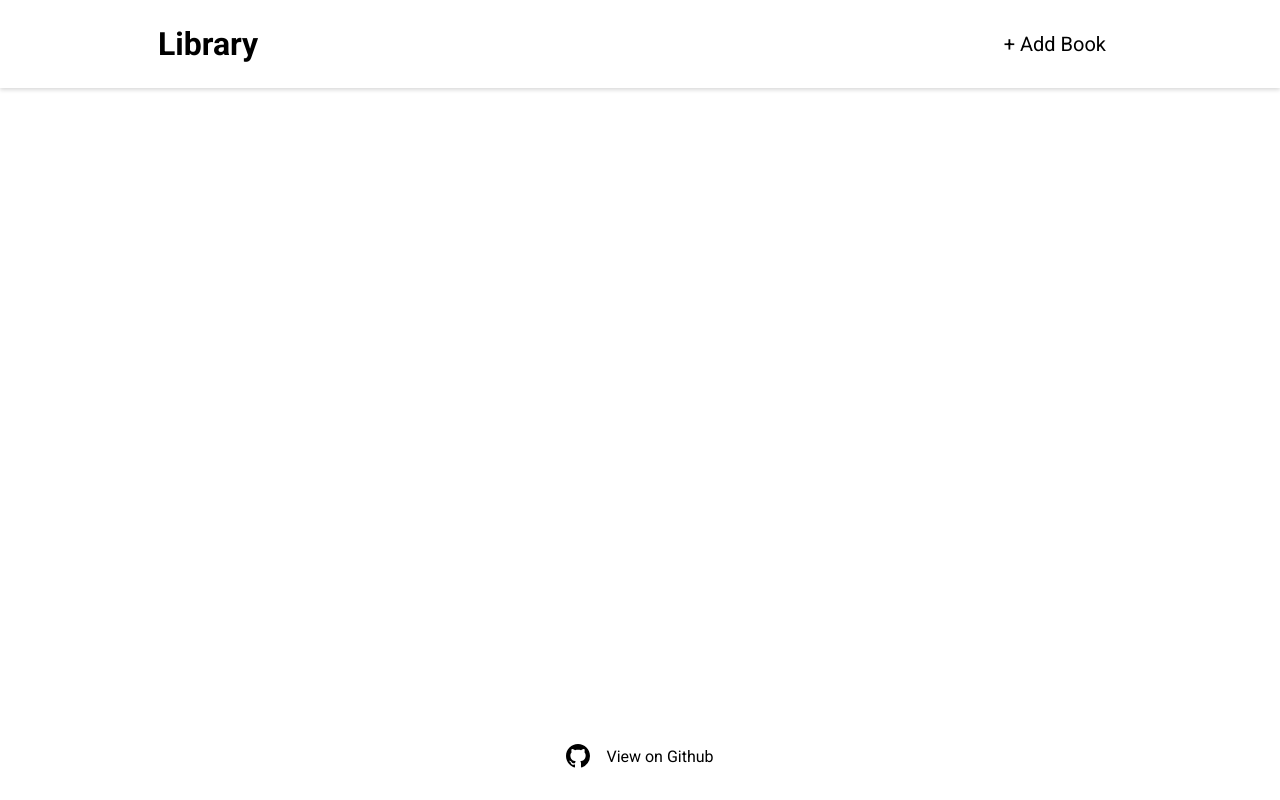
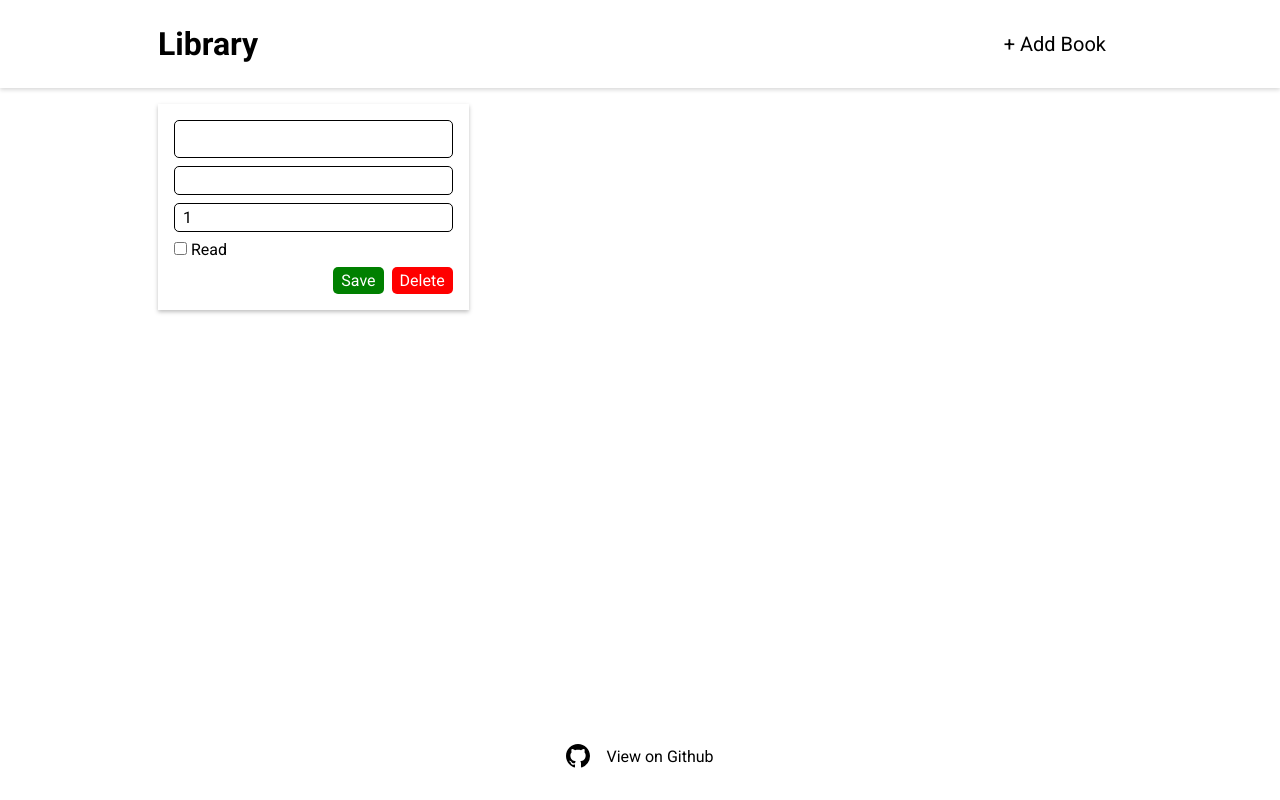
Before and after one commit to StevanFreeborn/theOdinProject-Library, a website with bundled scripts: page index.html in a window 1280 px wide. Both pictures are taken after a click on the button "+ Add Book". Built offline with nearby package versions, Linux system fonts and the light colour scheme.

Commit message:
feat: add styling to form

```diff
--- a/js/bookService.js
+++ b/js/bookService.js
@@ -22,7 +22,7 @@ export function getBooks() {
   }
 
   books = [];
-  updateBooks(books);
+  updateBooks({ books });
 
   return books;
 }
--- a/js/index.js
+++ b/js/index.js
@@ -45,6 +45,7 @@ function renderBooks({ booksContainer, books }) {
         type="text"
         value="${book.title}"
         maxLength="150"
+        class="book-title"
       />
       <input
         ${isBeingEdited ? '' : 'readonly'}
@@ -52,6 +53,7 @@ function renderBooks({ booksContainer, books }) {
         type="text"
         value="${book.author}"
         maxLength="150"
+        class="book-detail"
       />
       <input
         ${isBeingEdited ? '' : 'readonly'}
@@ -59,6 +61,7 @@ function renderBooks({ booksContainer, books }) {
         type="number"
         value="${book.pages}"
         min="1"
+        class="book-detail"
       />
       <div>
         <input
@@ -68,6 +71,7 @@ function renderBooks({ booksContainer, books }) {
           type="checkbox"
           value="${book.read}"
           ${book.read ? 'checked' : ''}
+          class="book-detail"
         />
         <label for="${book.id}-read">Read</label>
       </div>
--- a/style.css
+++ b/style.css
@@ -72,8 +72,54 @@ header {
   box-shadow: 0px 2px 4px rgba(0, 0, 0, 0.25);
 }
 
+.book-form {
+  display: flex;
+  flex-direction: column;
+  gap: 0.5rem;
+}
+
+.book-title {
+  font-size: 1.5rem;
+}
+
+.book-detail {
+  font-size: 1rem;
+}
+
 .hidden {
   display: none;
+}
+
+.edit-button,
+.delete-button,
+.save-button {
+  border: none;
+  border-radius: 5px;
+  padding: 0.25rem 0.5rem;
+  font-size: 1rem;
+  ;
+}
+
+.delete-button {
+  background-color: #ff0000;
+  color: #ffffff;
+}
+
+.edit-button {
+  background-color: #708090;
+  color: #ffffff;
+}
+
+.save-button {
+  background-color: #008000;
+  color: #ffffff;
+}
+
+.book-buttons {
+  display: flex;
+  justify-content: flex-end;
+  width: 100%;
+  gap: 0.5rem;
 }
 
 footer {
@@ -93,3 +139,13 @@ input:read-only {
   border: none;
   outline: none;
 }
+
+input {
+  max-width: 100%;
+  border-radius: 5px;
+  border: 1px solid black;
+}
+
+input:not(:read-only) {
+  padding: 0.25rem 0.5rem;
+}
```
